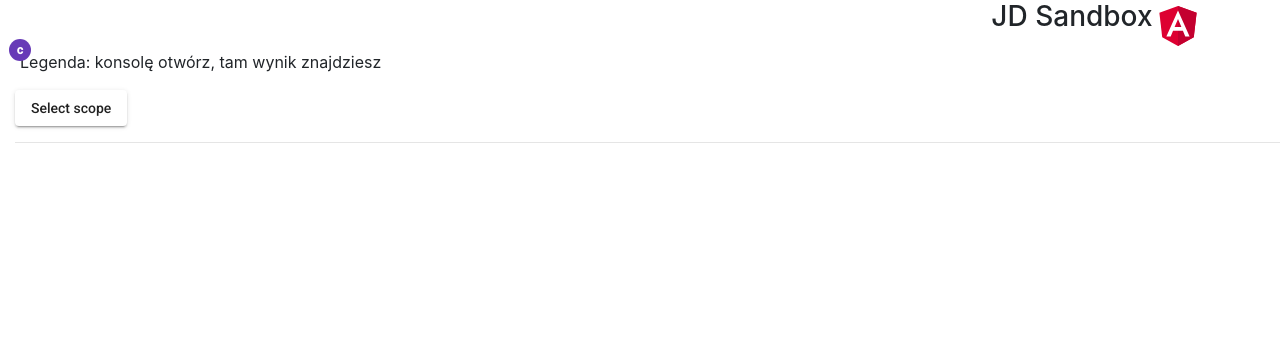
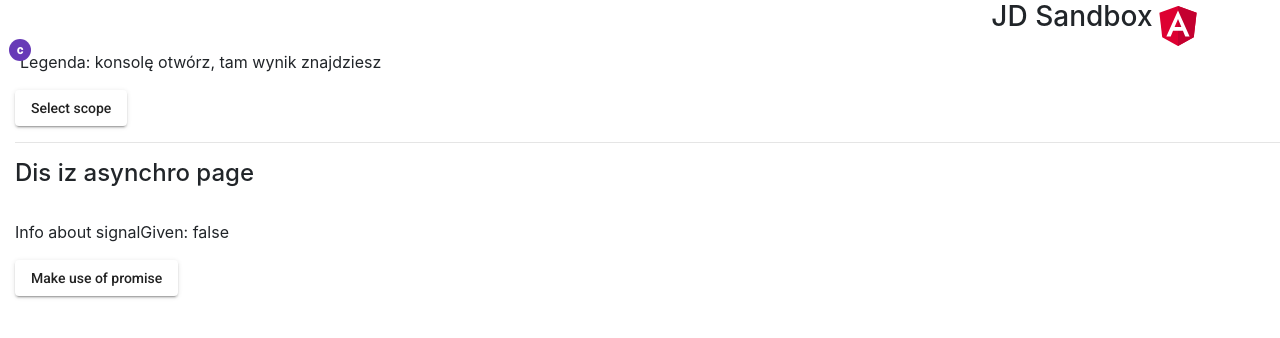
Before and after one commit to ptomczy/JD, an Angular app in the folder jd/: page /asynchro in a window 1280 px wide. Before the commit this address led to /. Shown: the top 338 px of the page. Built offline with nearby package versions, Linux system fonts and the light colour scheme.

Commit message:
20190814_EOD

```diff
--- a/jd/src/app/app-routing.module.ts
+++ b/jd/src/app/app-routing.module.ts
@@ -10,7 +10,8 @@ const routes: Routes = [
   {path: 'tables', loadChildren: () => import('src/tables/tables.module').then(m => m.TablesModule)},
   {path: 'loops', loadChildren: () => import('src/loop-pure/lp.module').then(m => m.LPModule)},
   {path: 'tis', loadChildren: () => import('src/triple-i-switch/tis.module').then(m => m.TisModule)},
-  {path: 'immut', loadChildren: () => import('src/immut/immut.module').then(m => m.ImmutModule)}
+  {path: 'immut', loadChildren: () => import('src/immut/immut.module').then(m => m.ImmutModule)},
+  {path: 'asynchro', loadChildren: () => import('src/asynchro/asynchro.module').then(m => m.AsynchroModule)}
 ];
 
 @NgModule({
--- a/jd/src/app/material.module.ts
+++ b/jd/src/app/material.module.ts
@@ -13,6 +13,7 @@ import {MatSliderModule} from '@angular/material/slider';
 import {MatSelectModule} from '@angular/material/select';
 import {MatSlideToggleModule} from '@angular/material/slide-toggle';
 import {MatInputModule} from '@angular/material/input';
+import {MatSnackBarModule} from '@angular/material/snack-bar';
 
 const matElements = [
     MatMenuModule,
@@ -28,7 +29,8 @@ const matElements = [
     MatSliderModule,
     MatSelectModule,
     MatSlideToggleModule,
-    MatInputModule
+    MatInputModule,
+    MatSnackBarModule
 ]
 
 @NgModule({
--- /dev/null
+++ b/jd/src/asynchro/components/promises/promises.html
@@ -0,0 +1,2 @@
+<p>Info about signalGiven: {{signalGiven}}</p>
+<button mat-raised-button (click)="buttonClicked()">Make use of promise</button>
--- /dev/null
+++ b/jd/src/asynchro/components/promises/promises.ts
@@ -0,0 +1,57 @@
+import { Component, OnInit } from "@angular/core";
+import { MatSnackBar } from '@angular/material/snack-bar';
+
+@Component({
+    selector: 'promises-component',
+    templateUrl: 'promises.html'
+})
+export class PromisesComponent implements OnInit {
+    private signalGiven: boolean = false;
+    private timerValue: number;
+    private timerInterval: any;
+
+    constructor(private _snackBar: MatSnackBar){
+    }
+
+    ngOnInit(){
+        this.timerValue = 5;
+        this.timerInterval = null;
+        this.startTimer();
+    }
+
+    startTimer(): void {
+
+
+
+
+        this.timerInterval = setInterval(() => {
+            console.log(this.timerValue);
+            this.timerValue--;
+            if(this.signalGiven || this.timerValue < 0) {
+                clearInterval(this.timerInterval);
+            }
+        }, 500);
+    }
+
+    buttonClicked(){
+        this.signalGiven = true;
+
+        let myPromise = Promise.resolve(() =>
+            clearInterval(this.timerInterval)
+        );
+
+        myPromise
+        .then(() => console.log("Button clicked, interval cleared"))
+        .catch(err => console.log('Jest wykonywany .catch promisa z wartością: ', err))
+        .finally(() => this.openSnackBar())
+
+    }
+
+    openSnackBar(){
+        this._snackBar.open('Rewelacja, udało się', null, {duration: 2000});
+    }
+
+    ngOnDestroy(){
+        clearInterval(this.timerInterval);
+    }
+}
--- /dev/null
+++ b/jd/src/asynchro/pages/asynchro.html
@@ -0,0 +1,3 @@
+<h4>Dis iz asynchro page</h4>
+<br>
+<promises-component></promises-component>
--- a/jd/src/home/components/button-menu-zwei/button-menu-zwei.ts
+++ b/jd/src/home/components/button-menu-zwei/button-menu-zwei.ts
@@ -28,7 +28,7 @@ const MILESTONES: Array<Imilestone> = [
     {name: 'Typescript poziom średni', sub: 'Zastosowanie odpowiedniej pętli (for, for dla obiektu, forEach, while, do', presub: null, adr: 'loops'},
     {name: 'Typescript poziom średni', sub: 'Zastosowanie warunków if z == i ===, switch', presub: null, adr: 'tis'},
     {name: 'Typescript poziom średni', sub: 'Tworzenie obiektów immutable, kiedy ich używać (dodałem changeDetector)', presub: null, adr: 'immut'},
-    {name: 'Typescript poziom średni', sub: 'Zrozumienie asynchroniczności', presub: 'Tworzenie promisów przez resolve, reject', adr: 'abstract'},
+    {name: 'Typescript poziom średni', sub: 'Zrozumienie asynchroniczności', presub: 'Tworzenie promisów przez resolve, reject', adr: 'asynchro'},
     {name: 'Typescript poziom średni', sub: 'Zrozumienie asynchroniczności', presub: 'Użycie przy pomocy then, catch, finally', adr: 'abstract'},
     {name: 'Typescript poziom średni', sub: 'Zrozumienie asynchroniczności', presub: 'Użycie async i await', adr: 'abstract'},
     {name: 'Typescript poziom średni', sub: 'Rxjs', presub: 'Tworzenie obiektów przez of, create, z promisa', adr: 'abstract'},
--- a/jd/src/immut/pages/immut.html
+++ b/jd/src/immut/pages/immut.html
@@ -1,5 +1,28 @@
 <!--numbers, booleans, strings, null and undefined are primitive types.
 All primitive types are passed by value.
 Objects, arrays, and functions are also passed by value, but the value is a copy of a reference. -->
-<tst></tst>
-<button mat-raised-button (click)="readonlyClick()">Readonly issue</button>
+<mat-tab-group>
+    <mat-tab label="Content">
+        <tst></tst>
+        <button mat-raised-button (click)="readonlyClick()" matBadge="c" matBadgePosition="after" style="margin-right: 15px">Readonly issue</button>
+        <button mat-raised-button (click)="immutableClick()" matBadge="c" matBadgePosition="after">Immutable.js issue</button>
+        <br>
+        <br>
+    </mat-tab>
+
+    <mat-tab label="Comment">
+        <br>
+        <mat-card>
+            <mat-card-subtitle>Do konsultacji</mat-card-subtitle> <!-- <i class ="material-icons">done_outline</i> -->
+
+            <mat-card-content>
+                <p>O co chodzi z wykorzystaniem takiego zapisu?</p>
+                <pre>
+                    <code [innerHTML]="code"></code>
+                </pre>
+
+            </mat-card-content>
+        </mat-card>
+        <br>
+    </mat-tab>
+</mat-tab-group>
--- a/jd/src/immut/pages/immut.ts
+++ b/jd/src/immut/pages/immut.ts
@@ -1,17 +1,33 @@
 import { Component, ChangeDetectionStrategy } from "@angular/core";
-import { Record } from 'immutable';
+import { Record, isImmutable, fromJS } from 'immutable';
 
 
 interface IObiektNumber {
     readonly[n: number]: number;
 }
-const myRecord = Record({a:1, b:2})
+ interface IDataObject {
+     name: string,
+     adj: number
+ }
+
+const myRecord = Record({a:1, b:2});
+const upgMyRecord = new myRecord({b: 3});
+
+const dObase = Record({
+    name: '',
+    adj: 100
+});
+
+//const { Map } = require('immutable');
+
 @Component({
     selector: 'immut',
     templateUrl: 'immut.html',
     changeDetection: ChangeDetectionStrategy.OnPush
 })
 export class ImmutPage{
+
+    private code: string = "const { Map } = require('immutable');";
 
     private obiekt: {
         readonly bar: number,
@@ -25,8 +41,9 @@ export class ImmutPage{
     }
 
     iMutateFoo(obj: { bar: number, name: string }) {
-        this.obiekt.bar = obj.bar;
-        this.obiekt.name = obj.name;
+        //Komentarz, żeby się skompilowało
+        //this.obiekt.bar = obj.bar;
+        //.obiekt.name = obj.name;
     }
 
     readonlyClick(){
@@ -37,11 +54,24 @@ export class ImmutPage{
 
         console.log("Takie idzie przy czytaniu: ", otherObiekt[1]);
         //tu będę próbował zmienić właściwość otherObiektu
-        otherObiekt[0] = 12; //kompilator zwraca błąd
+        //Komentarz, żeby się skompilowało
+        //otherObiekt[0] = 12; //kompilator zwraca błąd
         console.log("Takie dostaję po próbie przypisania właściwości dla pierwszego elementu otherObiektu: ", otherObiekt[0]);
     }
 
     immutableClick(){
+        console.log("Record z immutable: .get:", upgMyRecord.get('b'));
+        upgMyRecord.set('b', 15);
+        console.log("Po skorzystaniu z .set; record z immutable: .get:", upgMyRecord.get('b'), ", co nie powoduje zmiany obiektu");
+        let tmpValue = upgMyRecord.set('b', 15);
+        console.log("Po zwrocie nowej wersji seta na obiekcie: ", tmpValue.get('b'));
+        console.log("Po zrzucie do JSONa upgMyRecord: ", upgMyRecord.toJSON());
+        console.log("Sprawdzenie czy ma a: ", upgMyRecord.has('a'));
+        console.log("Sprawdzenie czy argument jest immutable: ", isImmutable(upgMyRecord));
+        let x = fromJS(this.gitObiekt);
+
+
+
 
     }
 
```
Also changed, not shown: jd/src/asynchro/asynchro-routing.module.ts (added, +14 -0 lines), jd/src/asynchro/asynchro.module.ts (added, +14 -0 lines), jd/src/asynchro/pages/asynchro.ts (added, +9 -0 lines).
